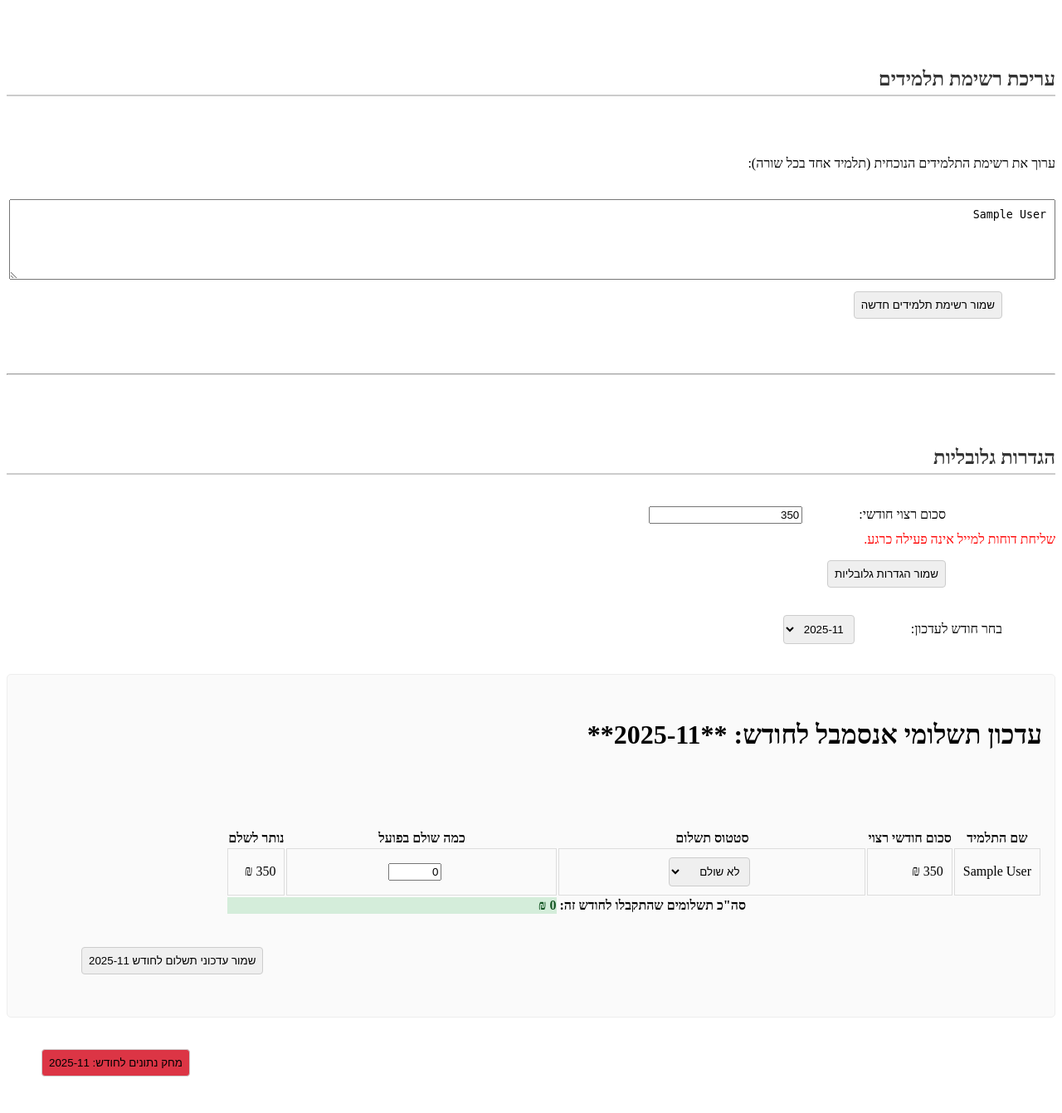
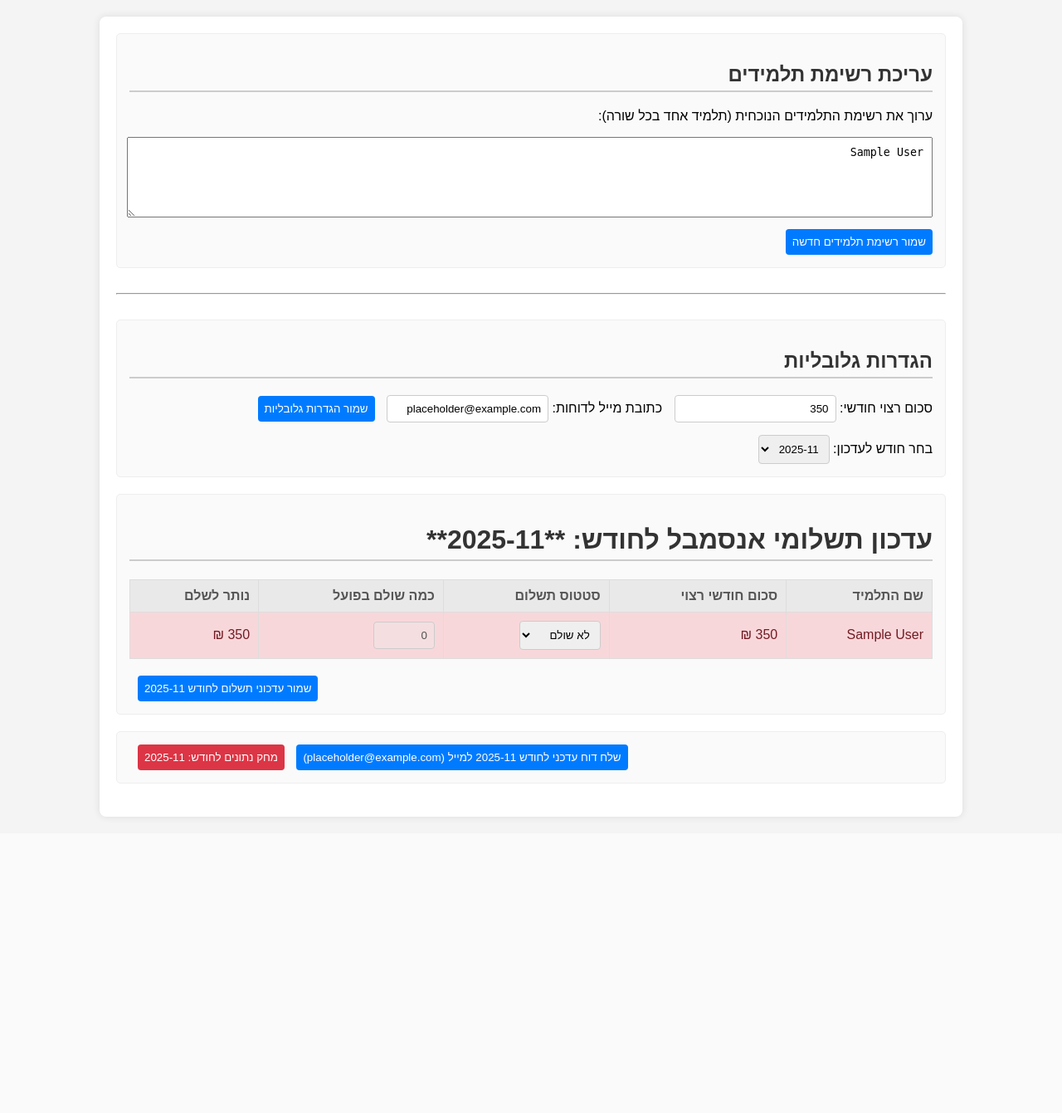
Before and after one commit to yuvalaufer/payment-app, a Flask app: page / in a window 1280 px wide. Shown: the whole page at 83% size. After the commit the page ends 987 px from the top, so only its background shows below. Run offline with Flask 3, Linux system fonts and the light colour scheme; data comes from the database, SQL or seed files in the repository; tables that the repository leaves empty hold one stand-in row (values such as "Sample post").

Commit message:
updating index

```diff
--- a/templates/index.html
+++ b/templates/index.html
@@ -12,7 +12,6 @@
         table { width: 100%; border-collapse: collapse; margin-top: 15px; }
         th, td { border: 1px solid #ddd; padding: 10px; text-align: right; }
         th { background-color: #e9e9e9; color: #555; }
-        tfoot th { background-color: #c9e6ff; font-weight: bold; border-top: 3px double #aaa; } /* עיצוב פוטר חדש */
         input[type="number"], input[type="email"], select, button { padding: 8px; margin-left: 10px; border-radius: 4px; border: 1px solid #ccc; }
         button { cursor: pointer; background-color: #007bff; color: white; border: none; transition: background-color 0.3s; }
         button:hover { background-color: #0056b3; }
@@ -48,8 +47,8 @@
                 <label for="monthly_fee">סכום רצוי חודשי:</label>
                 <input type="number" id="monthly_fee" name="monthly_fee" value="{{ settings.monthly_fee }}" required>
 
-                <input type="hidden" id="report_email" name="report_email" value="{{ settings.report_email }}">
-                <p style="color: red; margin-top: 10px;">שליחת דוחות למייל אינה פעילה כרגע.</p>
+                <label for="report_email">כתובת מייל לדוחות:</label>
+                <input type="email" id="report_email" name="report_email" value="{{ settings.report_email }}" required>
 
                 <button type="submit">שמור הגדרות גלובליות</button>
             </form>
@@ -62,6 +61,7 @@
                     {% endfor %}
                 </select>
             </form>
+
         </div>
 
         <div class="report-container">
@@ -101,12 +101,6 @@
                         </tr>
                         {% endfor %}
                     </tbody>
-                    <tfoot>
-                        <tr>
-                            <th colspan="3" style="text-align: left;">סה"כ תשלומים שהתקבלו לחודש זה:</th>
-                            <th colspan="2" style="text-align: right; color: #155724; background-color: #d4edda;">{{ total_paid }} ₪</th>
-                        </tr>
-                    </tfoot>
                 </table>
 
                 <div style="margin-top: 20px; text-align: left;">
@@ -116,6 +110,8 @@
         </div>
 
         <div class="form-container" style="text-align: left;">
+            <button onclick="sendReport('{{ current_month }}')">שלח דוח עדכני לחודש {{ current_month }} למייל ({{ settings.report_email }})</button>
+
             <button onclick="deleteData('{{ current_month }}')" style="background-color: #dc3545;">מחק נתונים לחודש: {{ current_month }}</button>
         </div>
 
@@ -128,6 +124,7 @@
             const paidInput = row.querySelector('.paid-amount');
             const remainingCell = row.querySelector('.remaining-cell');
 
+            // בדיקה אם האלמנטים קיימים לפני המשך
             if (!select || !paidInput || !remainingCell) return;
 
             const fee = parseInt(paidInput.dataset.fee);
@@ -139,8 +136,7 @@
             if (status === 'שולם חלקי') {
                 paidInput.disabled = false;
                 const paid = parseInt(paidInput.value) || 0;
-                let remaining = fee - paid;
-                if (remaining < 0) remaining = 0; // מונע תצוגת יתרה שלילית
+                const remaining = fee - paid;
                 remainingCell.textContent = remaining + ' ₪';
             } else if (status === 'שולם') {
                 paidInput.disabled = true;
@@ -177,6 +173,24 @@
             }
         });
 
+        // פונקציה לשליחת דוח (שולח בקשת POST לשרת)
+        function sendReport(month) {
+            if (confirm('האם אתה בטוח שברצונך לשלוח את הדוח לחודש ' + month + ' למייל ' + '{{ settings.report_email }}' + ' ?')) {
+                const form = document.createElement('form');
+                form.method = 'POST';
+                form.action = '{{ url_for("send_report") }}';
+
+                const monthInput = document.createElement('input');
+                monthInput.type = 'hidden';
+                monthInput.name = 'month';
+                monthInput.value = month;
+                form.appendChild(monthInput);
+
+                document.body.appendChild(form);
+                form.submit();
+            }
+        }
+
         // פונקציה למחיקת נתונים
         function deleteData(month) {
             if (confirm('האם אתה בטוח שברצונך לנקות נתונים לחודש ' + month + ' ? פעולה זו אינה ניתנת לביטול!')) {
```
Lines whose indentation alone changed are shown as unchanged.
